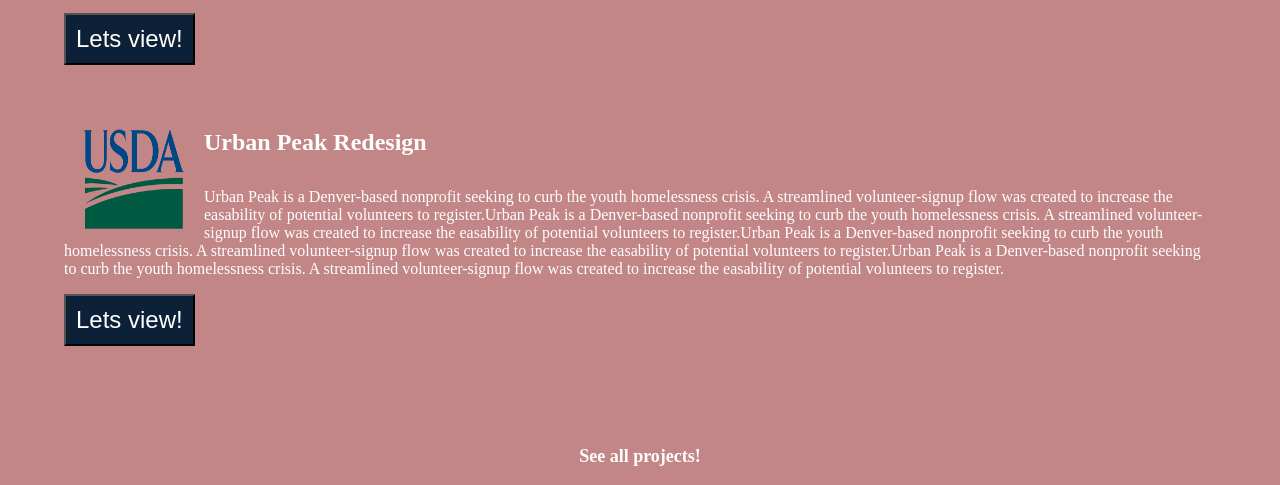
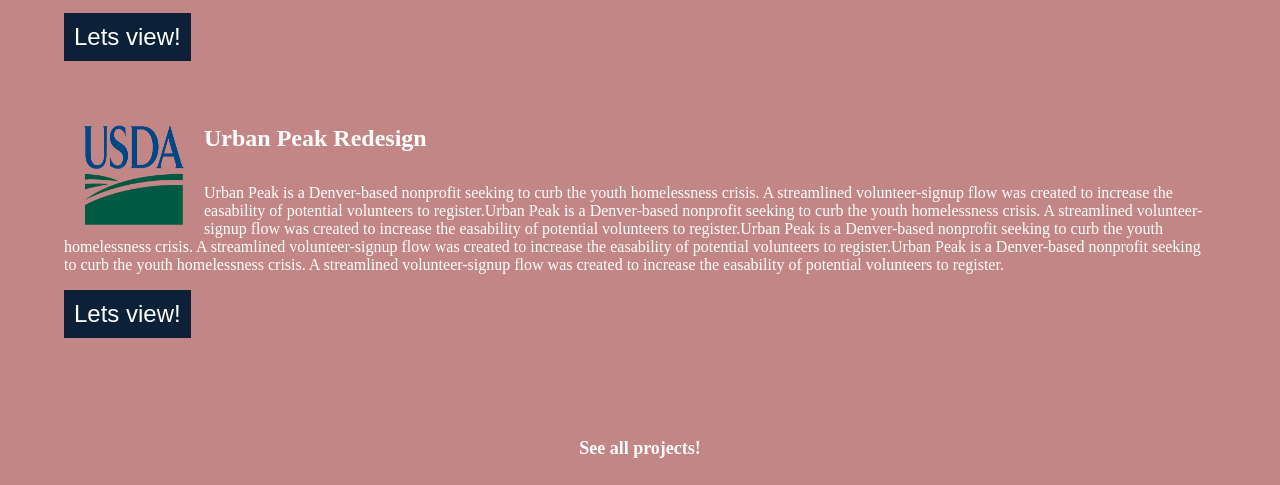
Before and after one commit to ScheeleMan22/UX_UI_HW_19, a plain HTML site: page myWork.html in a window 1280 px wide. Shown: the part 505-990 px from the top of the page. Drawn offline with nearby package versions, Linux system fonts and the light colour scheme.

Commit message:
Update style.css
removed button borders

```diff
--- a/css/style.css
+++ b/css/style.css
@@ -202,7 +202,7 @@ section h3{
     background-color: #0C2037;
     color:#FEFEFE;
     padding: 10px;
-    text-align: center;
+    border: none;
 }
 
 .usdaButton {
@@ -212,6 +212,7 @@ section h3{
     background-color: #0C2037;
     color:#FEFEFE;
     padding: 10px;
+    border: none;
 }
 /*-----------------------------------------------------------------------------*/
 
```
